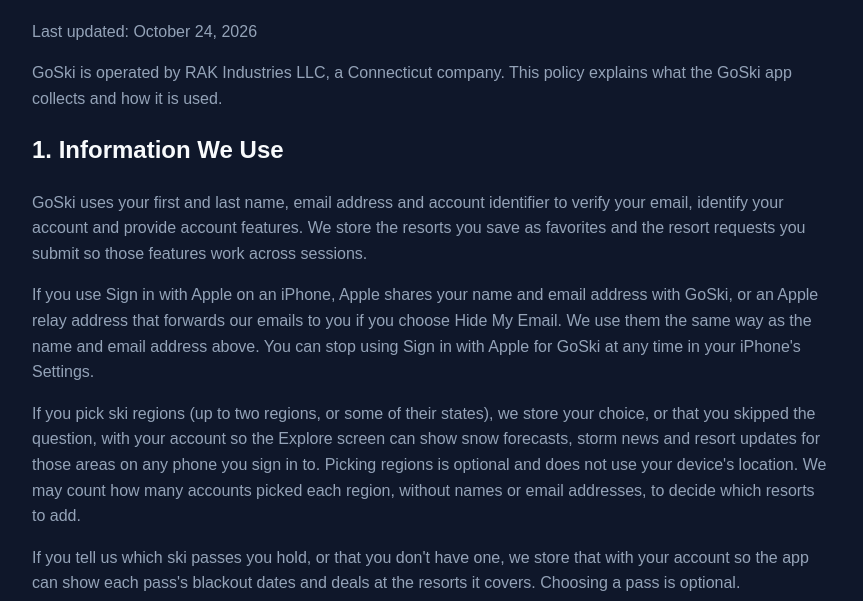
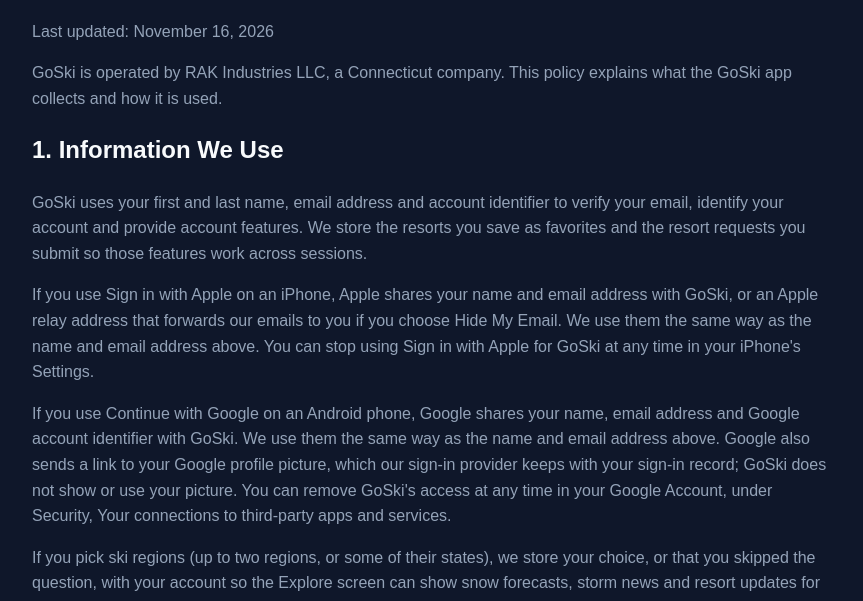
Before and after one commit to kevinm-creator/myapp-policy, a plain HTML site: page index.html in a window 1280 px wide. Shown: the part 133-734 px from the top of the page, without its empty margins (208-1071 px from the left). Drawn offline with Linux system fonts and the light colour scheme.

Commit message:
Describe Continue with Google on Android in the privacy policy
The GoSki Android app adds a Continue with Google sign-in. Google shares the
name, email address and Google account identifier; the sign-in provider keeps
the profile-picture link Google sends, which GoSki never shows or uses. Google
is also listed as processing Continue with Google.

Co-Authored-By: Claude Opus 5.5 <noreply@anthropic.com>

```diff
--- a/index.html
+++ b/index.html
@@ -52,7 +52,7 @@
     </nav>
 
     <h1>Privacy Policy & Support</h1>
-    <p>Last updated: October 24, 2026</p>
+    <p>Last updated: November 16, 2026</p>
     <p>GoSki is operated by RAK Industries LLC, a Connecticut company. This policy explains what the GoSki app
         collects and how it is used.</p>
 
@@ -64,6 +64,11 @@
         relay address that forwards our emails to you if you choose Hide My Email. We use them the same way as the
         name and email address above. You can stop using Sign in with Apple for GoSki at any time in your iPhone's
         Settings.</p>
+    <p>If you use Continue with Google on an Android phone, Google shares your name, email address and Google account
+        identifier with GoSki. We use them the same way as the name and email address above. Google also sends a link
+        to your Google profile picture, which our sign-in provider keeps with your sign-in record; GoSki does not show
+        or use your picture. You can remove GoSki's access at any time in your Google Account, under Security, Your
+        connections to third-party apps and services.</p>
     <p>If you pick ski regions (up to two regions, or some of their states), we store your choice, or that you
         skipped the question, with your account so the Explore screen can show snow forecasts, storm news and
         resort updates for those areas on any phone you sign in to. Picking regions is optional and does not use
@@ -110,8 +115,8 @@
         and tell us when you reply STOP or HELP. If you choose App Notifications, Apple's push notification service (on an
         iPhone) or Google's Firebase Cloud Messaging (on an Android phone) receives your phone's notification token
         and each notification's text to deliver it. Apple processes App Store purchases and Sign in with Apple, Google
-        processes Google Play purchases, and Samsung processes Galaxy Store purchases, each under its own privacy
-        policy.</p>
+        processes Google Play purchases and Continue with Google, and Samsung processes Galaxy Store purchases, each
+        under its own privacy policy.</p>
     <p>We do not sell, rent or share your mobile phone number or your consent to receive text messages with third
         parties or affiliates for their marketing or promotional purposes. Text-message opt-in data and consent are
         not shared with any third parties, except the providers named above that deliver our messages.</p>
```
